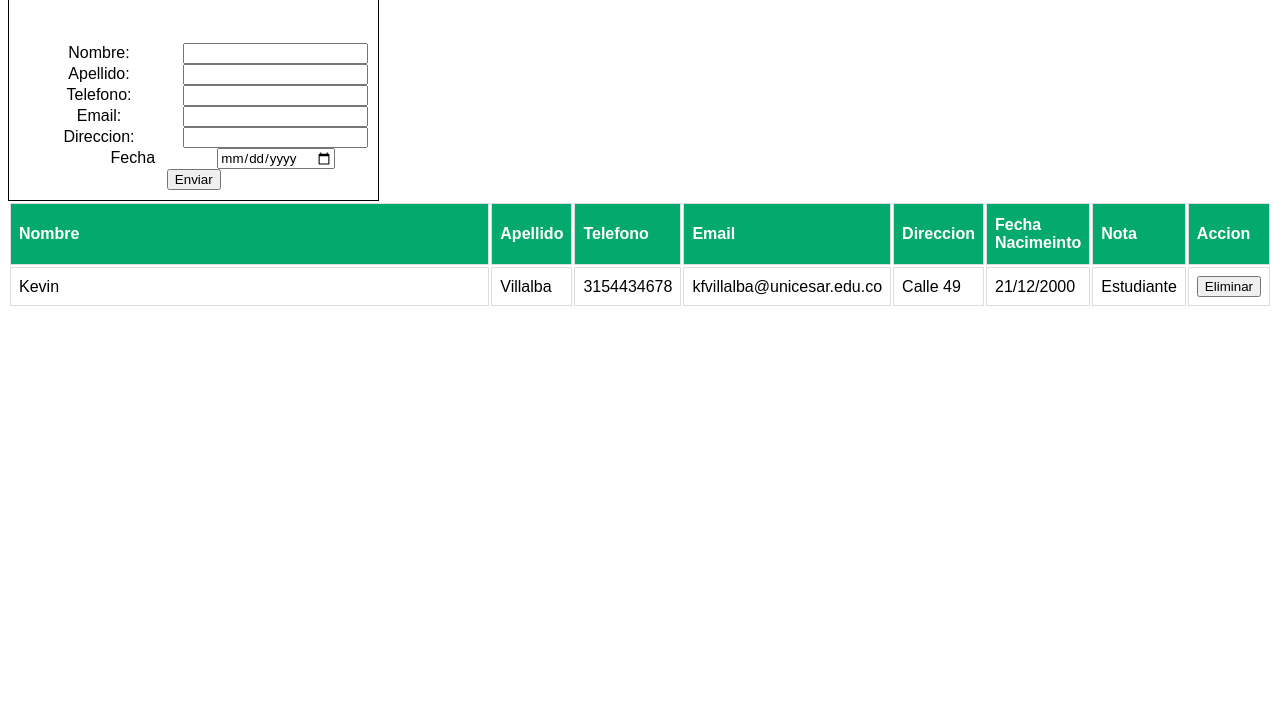
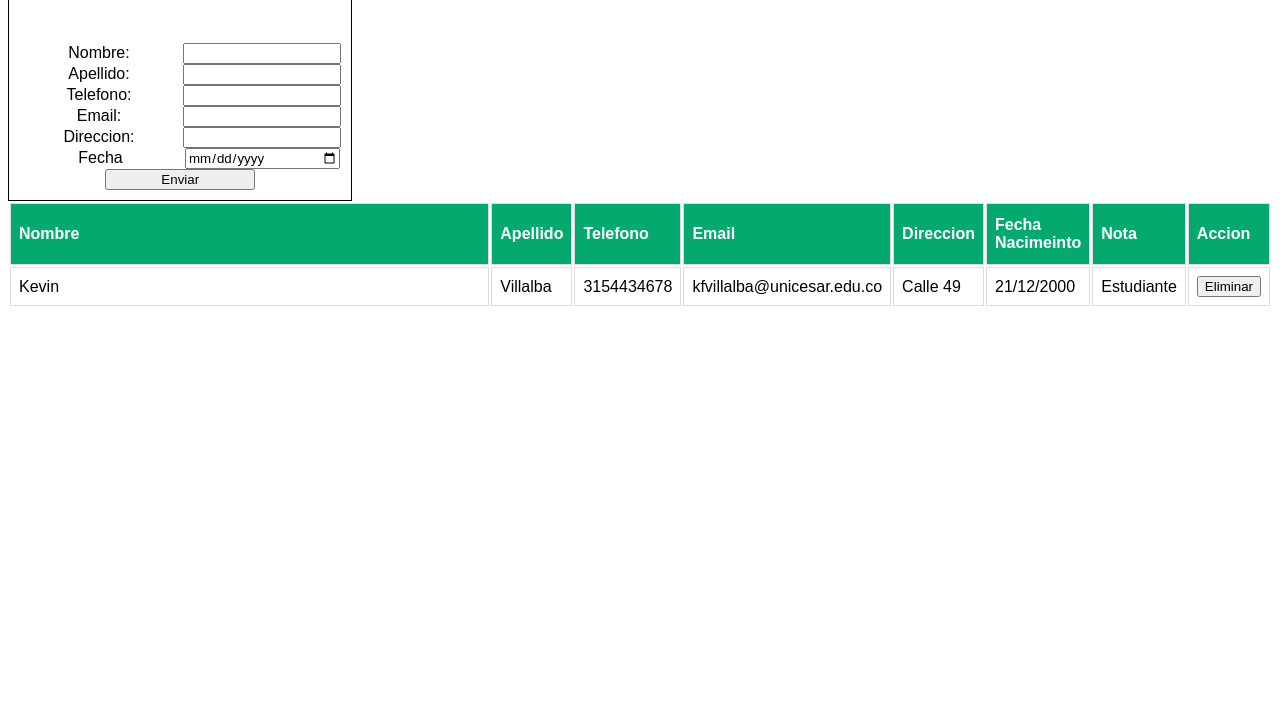
Before and after one commit to kfvillalba/SPA, a plain HTML site: page Index.html in a window 1280 px wide. Shown: the part 92-800 px from the top of the page. Drawn offline with Linux system fonts and the light colour scheme.

Commit message:
Input css

```diff
--- a/Estilos.css
+++ b/Estilos.css
@@ -24,6 +24,10 @@
     width: 160px;
     display: inline-block;
     text-align: center;
+  }
+
+  input {
+      width: 150px;
   }
 
 
```
